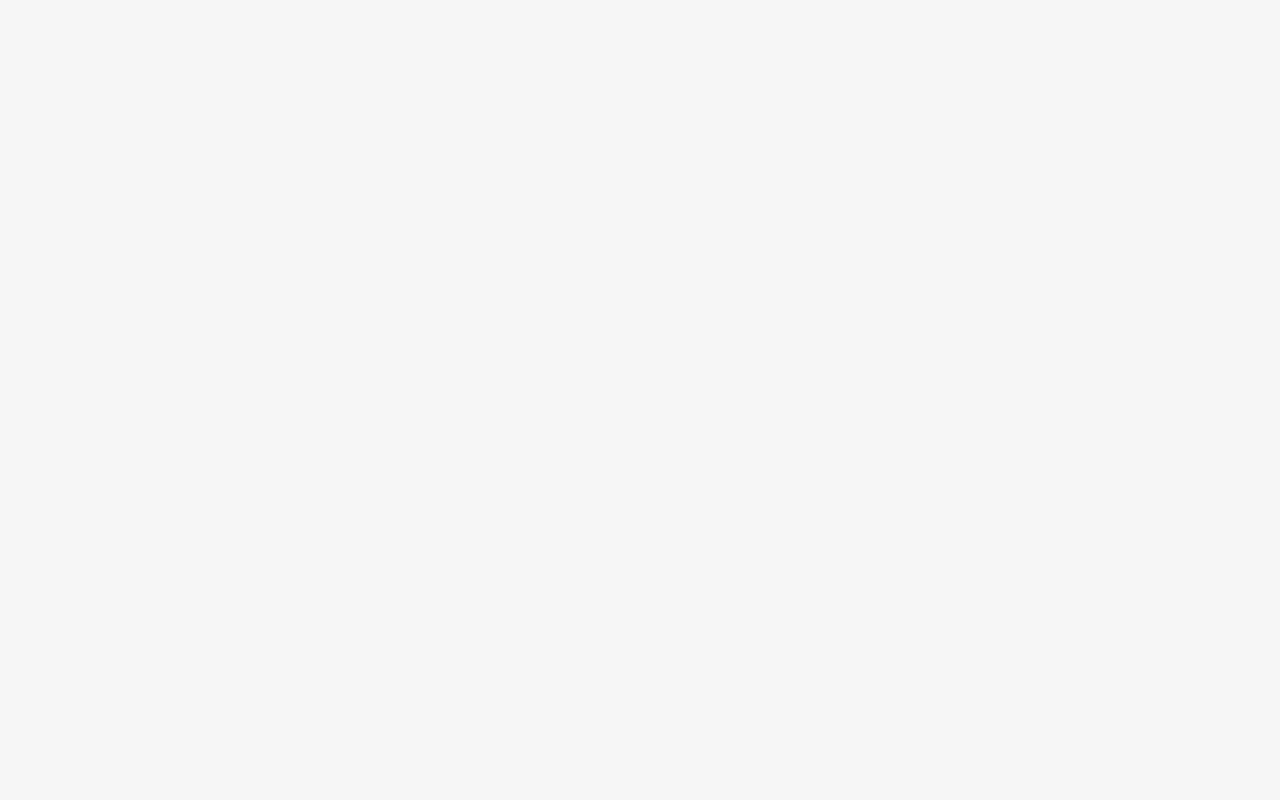
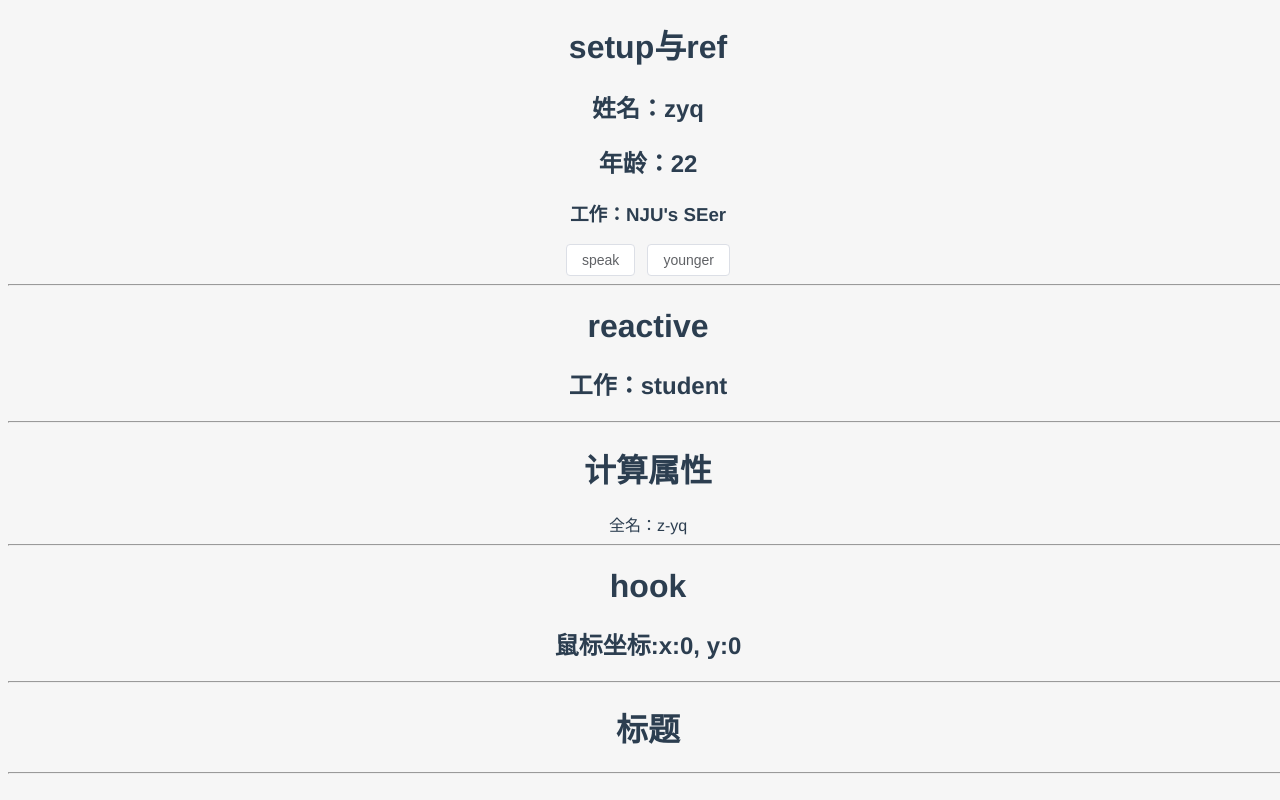
Before and after one commit to icenaked/abs_lab_front, a Vue app: page /vue3 in a window 1280 px wide. Before the commit this address had no page. Built offline with nearby package versions, Linux system fonts and the light colour scheme.

Commit message:
before git

```diff
--- a/src/router/index.js
+++ b/src/router/index.js
@@ -11,33 +11,52 @@ const routes = [
         name: "Welcome",
         // 落地页同步加载
         component: Welcome,
+        meta: {title: '欢迎'},
     },
     {
         path: "/login",
         name: "login",
         component: () => import("../views/login.vue"),
+        meta: {title: '登录'},
     },
     {
         path: "/success",
         name: "success",
         component: () => import("../views/success.vue"),
+        meta: {title: '登录成功'},
     },
     {
         path: "/error",
         name: "error",
         component: () => import("../views/error.vue"),
+        meta: {title: '出错了'},
     },
     {
         path: "/vueLab",
         name: "VueLab",
         component: () => import("../views/VueLab"),
-
+        meta: {title: 'vue相关知识'},
+        children:[
+            {
+                path: "luyou",
+                name: "luyou",
+                component: () => import("../views/luyou"),
+                meta: {title: 'vue相关知识（含路由）'},
+            },
+        ]
     },
     {
-        path: "/draft",
-        name: "draft",
-        component: () => import("../views/draft"),
-    }
+        path: "/exp",
+        name: "exp",
+        component: () => import("../views/experiment.vue"),
+        meta: {title: '实验重地'},
+    },
+    {
+        path: "/vue3",
+        name: "vue3",
+        component: () => import("../views/Vue3.vue"),
+        meta: {title: 'Vue3特性'},
+    },
 
 ];
 
@@ -46,4 +65,21 @@ const router = createRouter({
     routes,
 });
 
+//路由守卫
+router.beforeEach((to,from,next)=>{
+    if(to.path === '/exp'){
+        if(localStorage.getItem('master') === 'zyq'){
+            next()
+        }else{
+            alert('实验室重地，外人不得进入！')
+        }
+    }else{
+        next()
+    }
+})
+
+router.afterEach((to)=>{
+    document.title = to.meta.title || '无名'
+})
+
 export default router;
--- /dev/null
+++ b/src/views/Vue3.vue
@@ -0,0 +1,127 @@
+<template>
+  <div>
+    <!--setup与ref-->
+    <div>
+      <h1>setup与ref</h1>
+      <h2>姓名：{{name}}</h2>
+      <h2>年龄：{{age}}</h2>
+      <h3>工作：{{academic.school}}'s {{academic.subject}}er</h3>
+      <el-button @click="sayHello">speak</el-button>
+      <el-button @click="changeAge">younger</el-button>
+    </div>
+    <hr/>
+    <!--reactive-->
+    <div>
+      <h1>reactive</h1>
+      <h2>工作：{{job.type}}</h2>
+    </div>
+    <hr/>
+    <!--计算属性-->
+    <div>
+      <h1>计算属性</h1>
+      <span>全名：{{fullName}}</span>
+    </div>
+    <hr/>
+    <!--hook-->
+    <div>
+      <h1>hook</h1>
+      <h2>鼠标坐标:x:{{point.x}}, y:{{point.y}}</h2>
+    </div>
+    <hr/>
+    <!--模板-->
+    <div>
+      <h1>标题</h1>
+    </div>
+    <hr/>
+
+  </div>
+</template>
+
+<script>
+import {ref, reactive, computed, watchEffect, onMounted, onBeforeUnmount} from 'vue'
+export default {
+  name: "Vue3",
+  //setup()里有两个参数props,context
+  setup(){
+    //这里的不是响应式的数据，不能改
+    let name = "zyq"
+    //用ref即可
+    let age = ref(22)
+    let academic = ref({
+      school: 'NJU',
+      subject: 'SE',
+    })
+    //reactive写法,用于对象与数组，ref的对象形式其实也求助了reactive
+    let job = reactive({
+      type: 'student',
+    })
+    let hobby = reactive(['xx','oo'])
+
+    let data = reactive({
+      person: {
+        firstName: 'z',
+        lastName: 'yq',
+      }
+    })
+
+    let fullName = computed(()=>{
+      return data.person.firstName + '-' +data.person.lastName
+    })
+
+    let point = reactive({
+      x: 0,
+      y: 0,
+    })
+
+    function sayHello(){
+      alert(`hello,${name}!`)
+    }
+
+    function changeAge(){
+      age.value = 18
+      academic.value.subject = 'CS'
+      job.type = 'adult'
+    }
+
+    //watchEffect里用到什么，就监视什么
+    watchEffect(()=>{
+      const x = age.value
+      console.log("有指定的东西改变了！" + JSON.stringify(x))
+    })
+
+    onMounted(()=>{
+      window.addEventListener('mousemove', (event)=>{
+        point.x = event.pageX
+        point.y = event.pageX
+      })
+    })
+
+    onBeforeUnmount(()=>{
+      window.removeEventListener('mousemove',(event)=>{
+        point.x = event.pageX
+        point.y = event.pageX
+      })
+    })
+
+    return{
+      name,
+      age,
+      academic,
+      job,
+      hobby,
+      data,
+      fullName,
+      point,
+      sayHello,
+      changeAge,
+    }
+
+    //渲染函数
+    //return ()=> h('h1','xxx')
+  }
+}
+</script>
+
+<style scoped>
+
+</style>
--- a/src/views/VueLab.vue
+++ b/src/views/VueLab.vue
@@ -53,8 +53,8 @@
               <template #title >
                 <el-icon><editPen /></el-icon>草稿纸
               </template>
-                <el-menu-item index="3-1" @click="gotoDraft">Option 1</el-menu-item>
-                <el-menu-item index="3-2">Option 2</el-menu-item>
+                <el-menu-item index="3-1" @click="gotoDraft">嵌套路由</el-menu-item>
+                <el-menu-item index="3-2" @click="gotoExp">Experiment</el-menu-item>
                 <el-menu-item index="3-3">Option 3</el-menu-item>
               <el-sub-menu index="3-4">
                 <template #title>Option 4</template>
@@ -286,6 +286,12 @@
           <Count/>
         </div>
         <hr/>
+        <!--路由试验-->
+        <div>
+          <h1>嵌套路由</h1>
+          <router-view></router-view>
+        </div>
+        <hr/>
         <!--模板-->
         <div>
           <h1>标题</h1>
@@ -431,7 +437,10 @@ export default {
       this.$router.push('/welcome')
     },
     gotoDraft(){
-      this.$router.push('/draft')
+      this.$router.push('/VueLab/luyou?id=666&name=zyq')
+    },
+    gotoExp(){
+      this.$router.push('/exp')
     },
     changeMood(){
       const arr=['happy','sad','normal']
--- a/src/views/Welcome.vue
+++ b/src/views/Welcome.vue
@@ -1,15 +1,17 @@
 <template>
   <div>
-    <div>
+    <div style="margin-top: 10px">
       hello
       <el-button  @click="gotologIn">登录</el-button>
     </div>
-    <div>
+    <div style="margin-top: 10px">
       hello
       <el-button  @click="gotoVueLab">vue实验</el-button>
     </div>
-
-
+    <div style="margin-top: 10px">
+      hello
+      <el-button  @click="gotoVue3Lab">vue3实验</el-button>
+    </div>
   </div>
 
 </template>
@@ -33,7 +35,10 @@ export default {
 
   //指定跳转地址
   this.$router.push('/VueLab')
-}
+},
+    gotoVue3Lab(){
+      this.$router.push('/vue3')
+    }
   }
 }
 
--- a/src/views/draft.vue
+++ b/src/views/experiment.vue
@@ -1,10 +1,12 @@
 <template>
-<div>66</div>
+<div>
+  草稿纸
+</div>
 </template>
 
 <script>
 export default {
-name: "draft"
+name: "experiment"
 }
 </script>
 
--- /dev/null
+++ b/src/views/luyou.vue
@@ -0,0 +1,23 @@
+<template>
+  <div>{{$route.query.id}},{{$route.query.name}}</div>
+</template>
+
+<script>
+export default {
+  name: "luyou",
+  // activated和deactivated是配合keep-alive一起使用的
+  // activated和deactivated没有keep-alive的时候是不会被触发的
+  // 在存在keep-alive的时候可以将activated当作created进行使用
+  // deactivated是组件销毁的时候触发，此时的destory是不执行的
+  activated() {
+    console.log("luyou组件激活")
+  },
+  deactivated() {
+    console.log("luyou组件失活")
+  },
+}
+</script>
+
+<style scoped>
+
+</style>
--- a/vue.config.js
+++ b/vue.config.js
@@ -1,6 +1,7 @@
 const { defineConfig } = require('@vue/cli-service')
 module.exports = defineConfig({
-  transpileDependencies: true
+  transpileDependencies: true,
+  lintOnSave: true,  //关闭语法检查
 })
 
 module.exports={
```
